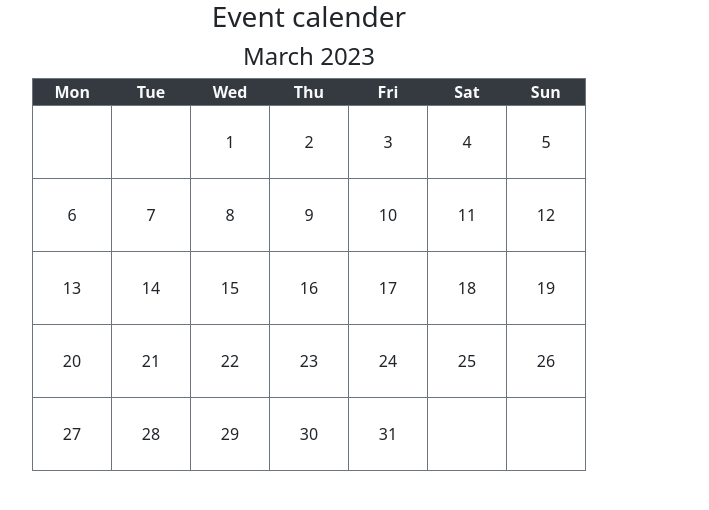
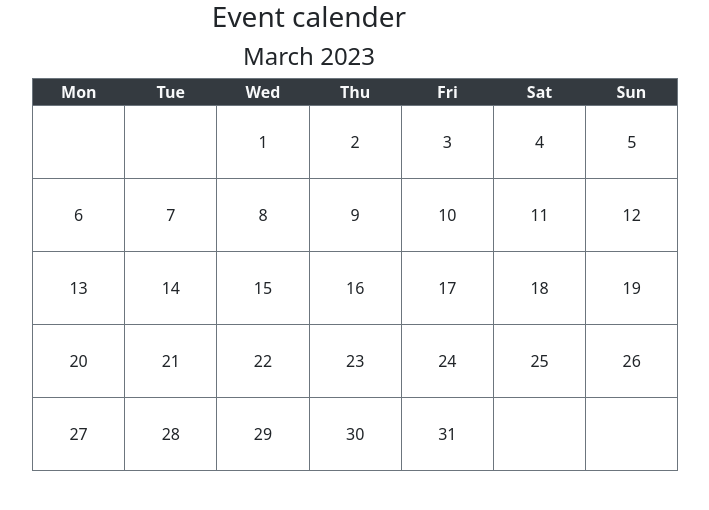
Before and after one commit to duvaraga203/Internship, a PHP site: page /main.php in a window 1280 px wide. Shown: the top 510 px of the page, without its empty margins (331-1040 px from the left). Run offline with PHP 8.4, Linux system fonts and the light colour scheme; tables that the repository leaves empty or names only in its code hold one stand-in row (values such as "Sample post"); data that the repository does not hold is empty.

Commit message:
Add files via upload

```diff
--- a/Events calender/fetch.php
+++ b/Events calender/fetch.php
@@ -7,13 +7,12 @@ $my_query = "SELECT * FROM event_table";
 
 $con = $connect->query($my_query);
 
-$event;
-$date;
+$event_array = [];
 
 if($con->num_rows > 0){
     while($row= $con->fetch_assoc()){
-        echo $event, $date;;
+        $event_array[] = [$row['date'] => $row['event']];
     }
 
-}
+}echo json_encode($event_array);
 ?>
--- a/Events calender/main.php
+++ b/Events calender/main.php
@@ -13,7 +13,6 @@
     <script src="https://stackpath.bootstrapcdn.com/bootstrap/5.0.0-alpha1/js/bootstrap.min.js"
         integrity="sha384-oesi62hOLfzrys4LxRF63OJCXdXDipiYWBnvTl9Y9/TRlw5xlKIEHpNyvvDShgf/"
         crossorigin="anonymous"></script>
-    <!-- <script src="https://code.jquery.com/jquery-3.6.3.slim.js" integrity="sha256-DKU1CmJ8kBuEwumaLuh9Tl/6ZB6jzGOBV/5YpNE2BWc=" crossorigin="anonymous"></script> -->
     <script src="https://ajax.googleapis.com/ajax/libs/jquery/3.6.3/jquery.min.js"></script>
 </head>
 
@@ -39,7 +38,7 @@
         echo "<h4 class='text-center'>$monthName $year</h4>";
 
         // Print the calendar header
-        echo "<table class='offset-lg-3 col-lg-6 border border-secondary'>";
+        echo "<table class='offset-lg-3 col-lg-7 border border-secondary'>";
         echo "<tr class='bg-dark text-light text-center'>";
         echo "<th>Mon</th>";
         echo "<th>Tue</th>";
@@ -53,16 +52,16 @@
         // Print the calendar body
         echo "<tr>";
         for ($i = 1; $i < $firstDayOfWeek; $i++) {
-            echo "<td class='border border-secondary'></td>";
+            echo "<td class='border border-secondary col-lg-1'></td>";
         }
         for ($i = 1; $i <= $numDays; $i++) {
-            echo "<td class='p-4 m-4 border border-secondary text-center' id='$i'>$i</td>";
+            echo "<td class='p-4 m-4 border border-secondary text-center col-lg-1'><span>$i</span><div id='$i'></div></td>";
             if (($i + $firstDayOfWeek - 1) % 7 == 0) {
                 echo "</tr><tr>";
             }
         }
         for ($i = ($firstDayOfWeek + $numDays - 1) % 7; $i < 7; $i++) {
-            echo "<td class='border border-secondary'></td>";
+            echo "<td class='border border-secondary col-lg-1'></td>";
         }
         echo "</tr>";
 
@@ -77,10 +76,10 @@
 
 <script>
     $(document).ready(function () {
-        $("td").click(function () {
-            let event = prompt("Enter events");
+        $("td span").click(function () {
+            let event1 = prompt("Enter events");
             let date = this.innerText;
-
+            if (event1 != "") {
                 $.ajax({
                     type: "post",
                     url: "insertDB.php",
@@ -90,18 +89,30 @@
                         alert("Event added successfully!!!");
                     }
                 });
+            } else {
+
+            }
         })
-
+        let stratingDate = 1;
         $.ajax({
             type: "GET",
             url: "fetch.php",
-            dataType: "text",
+            dataType: "JSON",
             success: function (data) {
-                console.log(data);
-                $(`#${data.date} div`).append(data.event);
+
+                $.each(data, function () {
+                    var key = Object.keys(this)[0];
+                    var value = this[key];
+                    $("#" + key).append(`<p class='bg-primary text-light rounded'>${value}</p>`);
+                });
+
             }
 
         });
     });
 
+
+    if (window.history.replaceState) {
+        window.history.replaceState(null, null, window.location.href);
+    }
 </script>
```
Lines whose indentation alone changed are shown as unchanged.
